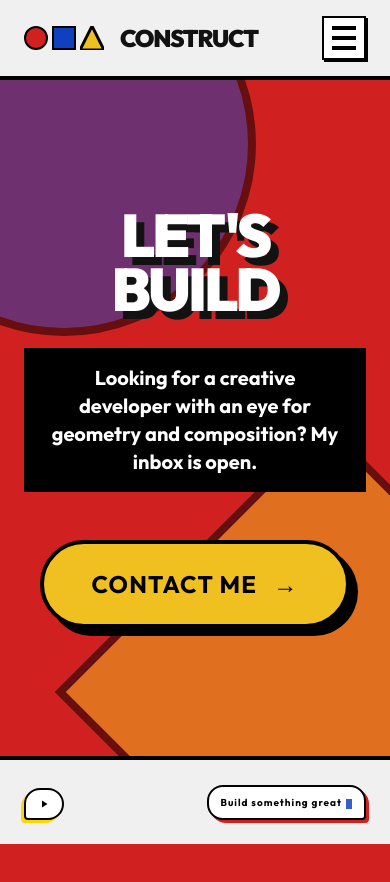
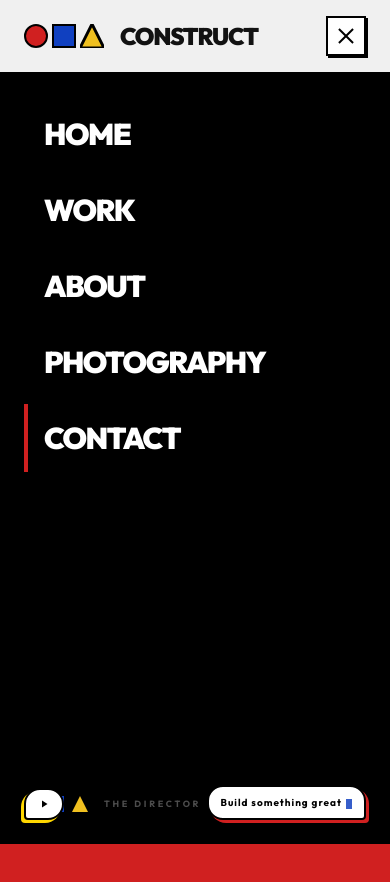
Before and after one commit to akshpatel153/director-portfolio, a React (Vite) app: page /contact in a window 390 px wide. Both pictures are taken after a click on the button 344 px from the left and 38 px from the top of the page. Shown: the top 882 px of the page. Built offline with nearby package versions, Linux system fonts and the light colour scheme.

Commit message:
Fix mobile: carousel gallery, horizontal overflow, working navbar menu

```diff
--- a/src/components/layout/Navbar.tsx
+++ b/src/components/layout/Navbar.tsx
@@ -1,18 +1,22 @@
+import { useState } from 'react';
 import { Link, useLocation } from 'react-router-dom';
 import { Button } from '../ui/Button';
-import { motion } from 'framer-motion';
+import { motion, AnimatePresence } from 'framer-motion';
 
 const NAV_LINKS = [
-  { path: '/', label: 'Home', hoverColor: 'hover:text-primary-red', lineColor: 'bg-primary-red' },
-  { path: '/work', label: 'Work', hoverColor: 'hover:text-primary-blue', lineColor: 'bg-primary-blue' },
-  { path: '/about', label: 'About', hoverColor: 'hover:text-white', lineColor: 'bg-white' },
-  { path: '/photography', label: 'Photography', hoverColor: 'hover:text-primary-yellow', lineColor: 'bg-primary-yellow' }
+  { path: '/', label: 'Home', hoverColor: 'hover:text-primary-red', lineColor: 'bg-primary-red', mobileAccent: 'border-primary-red' },
+  { path: '/work', label: 'Work', hoverColor: 'hover:text-primary-blue', lineColor: 'bg-primary-blue', mobileAccent: 'border-primary-blue' },
+  { path: '/about', label: 'About', hoverColor: 'hover:text-white', lineColor: 'bg-white', mobileAccent: 'border-white' },
+  { path: '/photography', label: 'Photography', hoverColor: 'hover:text-primary-yellow', lineColor: 'bg-primary-yellow', mobileAccent: 'border-primary-yellow' },
+  { path: '/contact', label: 'Contact', hoverColor: 'hover:text-primary-red', lineColor: 'bg-primary-red', mobileAccent: 'border-primary-red' },
 ];
 
 export function Navbar() {
   const location = useLocation();
+  const [isOpen, setIsOpen] = useState(false);
 
   return (
+    <>
       <nav className="w-full bg-background border-b-4 border-black py-4 px-6 md:px-12 flex justify-between items-center sticky top-0 z-50">
         <Link to="/" className="flex items-center gap-2 hover:opacity-80 transition-opacity">
           {/* Geometric Logo */}
@@ -26,8 +30,9 @@ export function Navbar() {
           <span className="font-black text-2xl tracking-tighter uppercase ml-2">Construct</span>
         </Link>
 
+        {/* Desktop nav links */}
         <div className="hidden md:flex items-center gap-8 font-bold uppercase tracking-widest text-sm">
-        {NAV_LINKS.map((link) => {
+          {NAV_LINKS.filter(l => l.path !== '/contact').map((link) => {
             const isActive = location.pathname === link.path;
             return (
               <Link
@@ -56,12 +61,72 @@ export function Navbar() {
           </Button>
         </Link>
 
-      {/* Mobile Menu Button placeholder */}
-      <button className="md:hidden flex flex-col gap-1.5 p-2 border-2 border-black bg-white shadow-[2px_2px_0px_0px_black] active:translate-x-[1px] active:translate-y-[1px] active:shadow-none">
-        <div className="w-6 h-1 bg-black" />
-        <div className="w-6 h-1 bg-black" />
-        <div className="w-6 h-1 bg-black" />
+        {/* Mobile hamburger / close */}
+        <button
+          onClick={() => setIsOpen(!isOpen)}
+          className="md:hidden flex flex-col justify-center items-center w-10 h-10 border-2 border-black bg-white shadow-[2px_2px_0px_0px_black] active:translate-x-[1px] active:translate-y-[1px] active:shadow-none relative"
+        >
+          <motion.div
+            animate={isOpen ? { rotate: 45, y: 0 } : { rotate: 0, y: -4 }}
+            className="w-5 h-[2px] bg-black absolute"
+          />
+          <motion.div
+            animate={isOpen ? { opacity: 0 } : { opacity: 1 }}
+            className="w-5 h-[2px] bg-black absolute"
+          />
+          <motion.div
+            animate={isOpen ? { rotate: -45, y: 0 } : { rotate: 0, y: 4 }}
+            className="w-5 h-[2px] bg-black absolute"
+          />
         </button>
       </nav>
+
+      {/* Mobile menu overlay */}
+      <AnimatePresence>
+        {isOpen && (
+          <motion.div
+            initial={{ opacity: 0, y: -20 }}
+            animate={{ opacity: 1, y: 0 }}
+            exit={{ opacity: 0, y: -20 }}
+            transition={{ duration: 0.2 }}
+            className="fixed inset-0 top-[68px] z-40 bg-black flex flex-col md:hidden"
+          >
+            <div className="flex flex-col py-8 px-6 gap-2 flex-grow">
+              {NAV_LINKS.map((link, i) => {
+                const isActive = location.pathname === link.path;
+                return (
+                  <motion.div
+                    key={link.path}
+                    initial={{ opacity: 0, x: -30 }}
+                    animate={{ opacity: 1, x: 0 }}
+                    transition={{ delay: i * 0.05 }}
+                  >
+                    <Link
+                      to={link.path}
+                      onClick={() => setIsOpen(false)}
+                      className={`block py-4 px-4 font-black text-3xl uppercase tracking-tighter text-white border-l-4 ${
+                        isActive ? link.mobileAccent : 'border-transparent'
+                      } hover:border-white transition-all`}
+                    >
+                      {link.label}
+                    </Link>
+                  </motion.div>
+                );
+              })}
+            </div>
+
+            {/* Bottom bar */}
+            <div className="px-6 pb-8 flex items-center gap-2">
+              <div className="w-4 h-4 rounded-full bg-primary-red" />
+              <div className="w-4 h-4 bg-primary-blue" />
+              <svg viewBox="0 0 100 100" className="w-4 h-4">
+                <polygon points="50,0 0,100 100,100" fill="#F0C020" />
+              </svg>
+              <span className="text-white/30 font-bold uppercase tracking-[0.3em] text-[9px] ml-2">The Director</span>
+            </div>
+          </motion.div>
+        )}
+      </AnimatePresence>
+    </>
   );
 }
--- a/src/components/sections/Hero.tsx
+++ b/src/components/sections/Hero.tsx
@@ -61,7 +61,7 @@ export function Hero() {
       </div>
 
       {/* Right side: 3D Scene */}
-      <div className="w-full lg:w-1/2 bg-background relative min-h-[50vh] lg:min-h-0 border-t-4 lg:border-t-0 border-black lg:border-none">
+      <div className="w-full lg:w-1/2 bg-background relative min-h-[50vh] lg:min-h-0 border-t-4 lg:border-t-0 border-black lg:border-none overflow-hidden">
         {/* Massive geometric background overlay */}
         <div className="absolute top-0 right-0 w-[150%] h-[150%] translate-x-1/4 -translate-y-1/4 rounded-full border-[20px] border-black/5 pointer-events-none" />
 
--- /dev/null
+++ b/src/components/ui/DesktopScrollGallery.tsx
@@ -0,0 +1,52 @@
+import { useRef } from 'react';
+import { motion, useScroll, useTransform, useSpring } from 'framer-motion';
+import { GALLERY_PHOTOS } from '../../data/portfolio';
+
+export function DesktopScrollGallery() {
+  const targetRef = useRef<HTMLDivElement>(null);
+
+  const { scrollYProgress } = useScroll({
+    target: targetRef,
+  });
+
+  const smoothProgress = useSpring(scrollYProgress, {
+    stiffness: 100,
+    damping: 30,
+    restDelta: 0.001
+  });
+
+  const x = useTransform(smoothProgress, [0, 1], ["0%", "-75%"]);
+
+  return (
+    <section ref={targetRef} className="relative h-[400vh] bg-[#121212] hidden md:block">
+      <div className="sticky top-[76px] h-[calc(100vh-76px)] overflow-hidden flex items-center border-y-4 border-black">
+
+        {/* Floating section title */}
+        <div className="absolute top-12 left-12 z-10 pointer-events-none">
+          <h2 className="text-6xl font-black uppercase tracking-tighter text-white drop-shadow-[4px_4px_0px_black] border-l-4 border-primary-yellow bg-black/50 backdrop-blur-sm px-6 py-2">
+            Gallery
+          </h2>
+        </div>
+
+        {/* The moving horizontal track */}
+        <motion.div style={{ x }} className="flex h-[70vh] gap-12 px-12 w-[400vw]">
+          {GALLERY_PHOTOS.map((photo, index) => (
+            <div
+              key={index}
+              className="relative h-full w-[40vw] shrink-0 border-4 border-white overflow-hidden group"
+            >
+              <img
+                src={photo.src}
+                alt={photo.title}
+                className="w-full h-full object-cover grayscale transition-all duration-700 group-hover:grayscale-0 group-hover:scale-110"
+              />
+              <div className="absolute bottom-0 right-0 bg-primary-red text-white font-bold uppercase tracking-widest py-3 px-8 border-t-4 border-l-4 border-white">
+                {photo.title}
+              </div>
+            </div>
+          ))}
+        </motion.div>
+      </div>
+    </section>
+  );
+}
--- a/src/index.css
+++ b/src/index.css
@@ -28,6 +28,7 @@
 @layer base {
   html {
     scroll-behavior: smooth;
+    overflow-x: hidden;
   }
 
   body {
--- a/src/pages/Home.tsx
+++ b/src/pages/Home.tsx
@@ -1,6 +1,7 @@
 import { Hero } from '../components/sections/Hero';
 import { PageTransition } from '../components/layout/PageTransition';
 import { ParallaxImage } from '../components/ui/ParallaxImage';
+import { DesktopScrollGallery } from '../components/ui/DesktopScrollGallery';
 import { HorizontalScrollGallery } from '../components/ui/HorizontalScrollGallery';
 import { SectionWipe } from '../components/ui/SectionWipe';
 import { InstagramStats } from '../components/sections/InstagramStats';
@@ -100,7 +101,8 @@ export function Home() {
         </div>
       </SectionWipe>
 
-      {/* Horizontal Scroll Gallery */}
+      {/* Gallery — Desktop: horizontal scroll, Mobile: clickable carousel */}
+      <DesktopScrollGallery />
       <HorizontalScrollGallery />
 
       {/* About Me Section */}
```
Also changed, not shown: src/components/ui/HorizontalScrollGallery.tsx (+63 -41 lines). Lines whose indentation alone changed are shown as unchanged.
